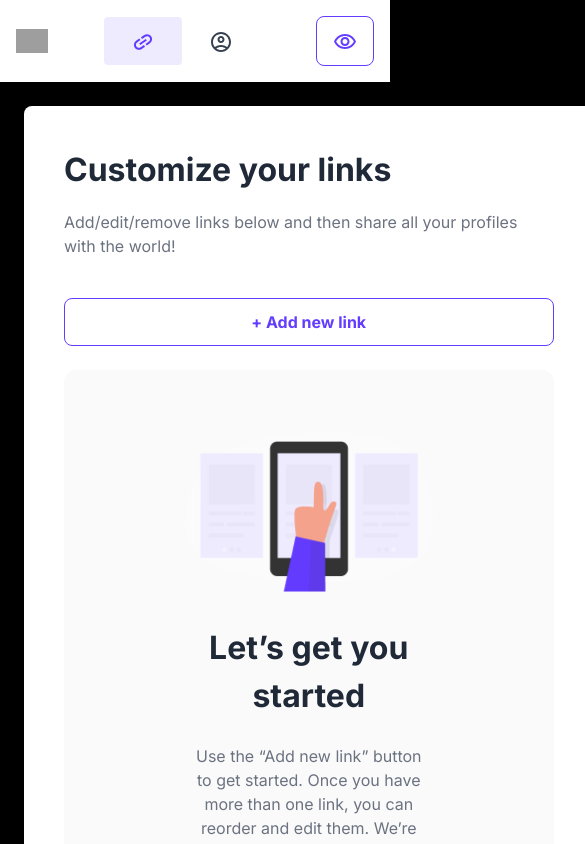
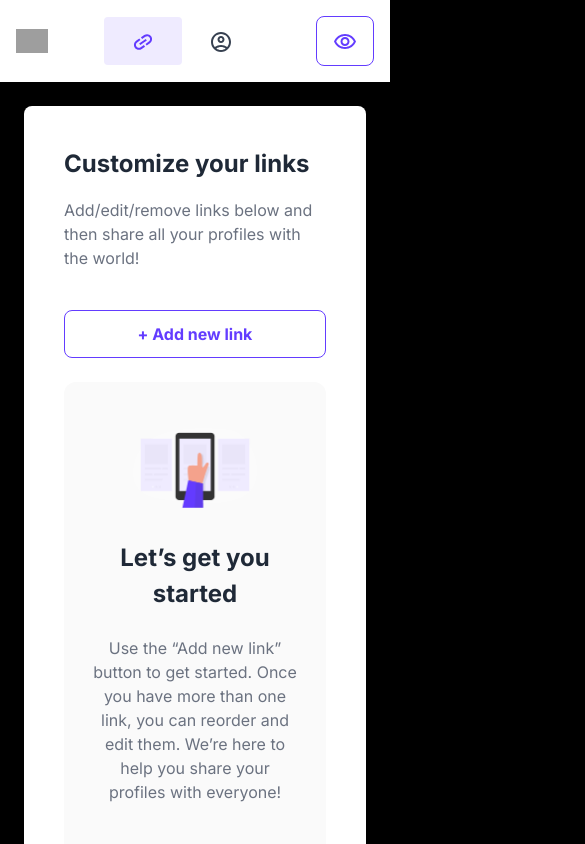
Before and after one commit to chivicoko/devlinks, a Next.js app: page /links in a window 390 px wide. Shown: the top 844 px of the page, 585 px wide, since content can reach past the window. Built offline with nearby package versions, Linux system fonts and the light colour scheme; grey boxes are pictures that could not be loaded.

Commit message:
adjust pages

```diff
--- a/src/app/globals.css
+++ b/src/app/globals.css
@@ -50,4 +50,22 @@ body {
   .text-balance {
     text-wrap: balance;
   }
+
+  .custom-scrollbar::-webkit-scrollbar {
+    width: 8px;
+    display: none;
+  }
+
+  .custom-scrollbar::-webkit-scrollbar-track {
+    /* background: #f1f1f1; */
+  }
+
+  .custom-scrollbar::-webkit-scrollbar-thumb {
+    background: #888;
+    border-radius: 8px;
+  }
+
+  .custom-scrollbar::-webkit-scrollbar-thumb:hover {
+    background: #555;
+  }
 }
--- a/src/app/links/page.tsx
+++ b/src/app/links/page.tsx
@@ -122,8 +122,8 @@ const Links: React.FC = () => {
             </div>
           </div>
           <div className="flex-1 lg:flex-[2] bg-white rounded-lg">
-            <div className="p-10 max-h-screen overflow-y-auto hide-scrollbar">
-              <h2 className="text-[32px] font-bold">Customize your links</h2>
+            <div className="p-10 max-h-screen overflow-y-auto custom-scrollbar">
+              <h2 className="text-[24px] md:text-[32px] font-bold">Customize your links</h2>
               <p className="my-4 text-gray-500 text-[16px]">Add/edit/remove links below and then share all your profiles with the world!</p>
 
               <button
@@ -133,10 +133,10 @@ const Links: React.FC = () => {
                 + Add new link
               </button>
 
-              {!showLinksSection && (
-                <div className="getStarted bg-[#FAFAFA] px-[20px] py-[62.5px] rounded-[12px]">
-                  <div className="flex flex-col items-center px-[100px] text-center relative">
-                    <div className="items-center relative w-[249.53px] h-[160px]">
+              {/* {!showLinksSection && (
+                <div className="getStarted bg-[#FAFAFA] px-[20px] py-[46.5px] md:py-[62.5px] rounded-[12px]">
+                  <div className="flex flex-col items-center md:px-[100px] text-center relative">
+                    <div className="items-center relative w-[124.77px] h-[80px] md:w-[249.53px] md:h-[160px]">
                       <Image
                         src="/images/Group 273.png"
                         alt="preview section"
@@ -144,7 +144,24 @@ const Links: React.FC = () => {
                         objectFit="contain"
                       />
                     </div>
-                    <h2 className="text-[32px] font-bold mt-8">Let’s get you started</h2>
+                    <h2 className="text-[24px] md:text-[32px] font-bold mt-8">Let’s get you started</h2>
+                    <p className="my-4 text-gray-500 text-base p-2">Use the “Add new link” button to get started. Once you have more than one link, you can reorder and edit them. We’re here to help you share your profiles with everyone!</p>
+                  </div>
+                </div>
+              )} */}
+
+              {links.length === 0 && (
+                <div className="getStarted bg-[#FAFAFA] px-[20px] py-[46.5px] md:py-[62.5px] rounded-[12px]">
+                  <div className="flex flex-col items-center md:px-[100px] text-center relative">
+                    <div className="items-center relative w-[124.77px] h-[80px] md:w-[249.53px] md:h-[160px]">
+                      <Image
+                        src="/images/Group 273.png"
+                        alt="preview section"
+                        layout="fill"
+                        objectFit="contain"
+                      />
+                    </div>
+                    <h2 className="text-[24px] md:text-[32px] font-bold mt-8">Let’s get you started</h2>
                     <p className="my-4 text-gray-500 text-base p-2">Use the “Add new link” button to get started. Once you have more than one link, you can reorder and edit them. We’re here to help you share your profiles with everyone!</p>
                   </div>
                 </div>
@@ -192,7 +209,7 @@ const Links: React.FC = () => {
                               }),
                               option: (base, { isFocused }) => ({
                                 ...base,
-                                backgroundColor: isFocused ? '#EFEBFF' : 'white',
+                                backgroundColor: isFocused ? 'white' : 'white',
                                 color: isFocused ? '#633CFF' : '#333',
                               }),
                               singleValue: (base) => ({
--- a/src/app/profile/page.tsx
+++ b/src/app/profile/page.tsx
@@ -94,9 +94,9 @@ const Links: React.FC = () => {
                   <form className='w-full flex justify-between items-center flex-col gap-[12px]'>
                     <div className="inputContainer w-full flex justify-between items-start flex-col md:flex-row md:items-center">
                       <label htmlFor="firstName" className='flex-1 text-start'>First name*</label>
-                      <div className={`flex-[1.5] w-full px-4 flex items-center border bg-white rounded-lg ${errors.firstName ? 'border-red-500' : 'border-gray-300'} focus-within:border-[#633CFF] focus-within:ring-1 focus-within:ring-[#633CFF] focus-within:shadow-[0_0_10px_0_rgba(99,60,255,0.5),0_0_20px_5px_rgba(99,60,255,0.05)]`}>
+                      <div className={`flex-[1.5] w-full flex items-center border bg-white rounded-lg ${errors.firstName ? 'border-red-500' : 'border-gray-300'} focus-within:border-[#633CFF] focus-within:ring-1 focus-within:ring-[#633CFF] focus-within:shadow-[0_0_10px_0_rgba(99,60,255,0.5),0_0_20px_5px_rgba(99,60,255,0.05)]`}>
                         <input
-                          className="w-full py-[12px] border-none outline-0 text-base text-gray-700 leading-tight"
+                          className="w-full py-[12px] px-4 border-none rounded-lg outline-0 text-base text-gray-700 leading-tight"
                           id="firstName"
                           type="text"
                           placeholder='eg. John'
@@ -108,9 +108,9 @@ const Links: React.FC = () => {
                     </div>
                     <div className="inputContainer w-full flex justify-between items-start flex-col md:flex-row md:items-center">
                       <label htmlFor="lastName" className='flex-1 text-start'>Last name*</label>
-                      <div className={`flex-[1.5] w-full px-4 flex items-center border bg-white rounded-lg ${errors.lastName ? 'border-red-500' : 'border-gray-300'} focus-within:border-[#633CFF] focus-within:ring-1 focus-within:ring-[#633CFF] focus-within:shadow-[0_0_10px_0_rgba(99,60,255,0.5),0_0_20px_5px_rgba(99,60,255,0.05)]`}>
+                      <div className={`flex-[1.5] w-full flex items-center border bg-white rounded-lg ${errors.lastName ? 'border-red-500' : 'border-gray-300'} focus-within:border-[#633CFF] focus-within:ring-1 focus-within:ring-[#633CFF] focus-within:shadow-[0_0_10px_0_rgba(99,60,255,0.5),0_0_20px_5px_rgba(99,60,255,0.05)]`}>
                         <input
-                          className="w-full py-[12px] border-none outline-0 text-base text-gray-700 leading-tight"
+                          className="w-full py-[12px] px-4 border-none rounded-lg outline-0 text-base text-gray-700 leading-tight"
                           id="lastName"
                           type="text"
                           placeholder='eg. Appleseed'
@@ -122,9 +122,9 @@ const Links: React.FC = () => {
                     </div>
                     <div className="inputContainer w-full flex justify-between items-start flex-col md:flex-row md:items-center">
                       <label htmlFor="email" className='flex-1 text-start'>Email</label>
-                      <div className={`flex-[1.5] w-full px-4 flex items-center border bg-white rounded-lg ${errors.email ? 'border-red-500' : 'border-gray-300'} focus-within:border-[#633CFF] focus-within:ring-1 focus-within:ring-[#633CFF] focus-within:shadow-[0_0_10px_0_rgba(99,60,255,0.5),0_0_20px_5px_rgba(99,60,255,0.05)]`}>
+                      <div className={`flex-[1.5] w-full flex items-center border bg-white rounded-lg ${errors.email ? 'border-red-500' : 'border-gray-300'} focus-within:border-[#633CFF] focus-within:ring-1 focus-within:ring-[#633CFF] focus-within:shadow-[0_0_10px_0_rgba(99,60,255,0.5),0_0_20px_5px_rgba(99,60,255,0.05)]`}>
                         <input
-                          className="w-full py-[12px] border-none outline-0 text-base text-gray-700 leading-tight"
+                          className="w-full py-[12px] px-4 border-none outline-0 rounded-lg text-base text-gray-700 leading-tight"
                           id="email"
                           type="text"
                           value={email}
```
